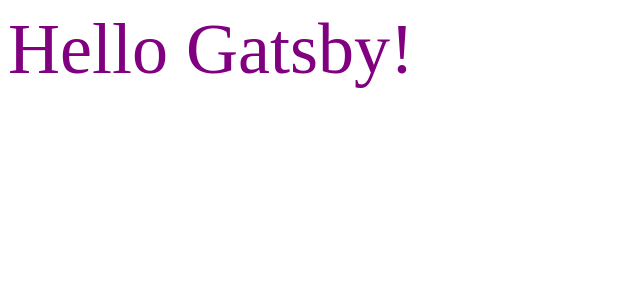
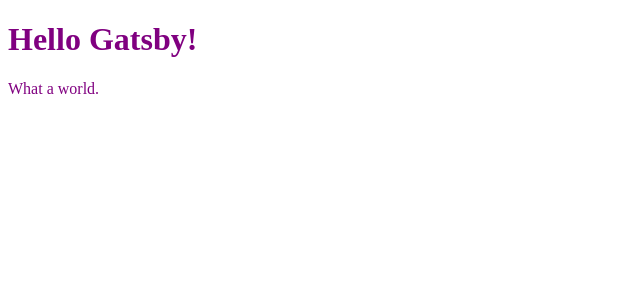
Before and after one commit to HDauven/gatsby-tutorial, a Gatsby app: page / in a window 1280 px wide. Shown: the top 300 px of the page, without its empty margins (0-640 px from the left). Built offline with nearby package versions, Linux system fonts and the light colour scheme.

Commit message:
Add a parapgraph below the title.

```diff
--- a/src/pages/index.js
+++ b/src/pages/index.js
@@ -1,5 +1,8 @@
 import React from "react";
 
 export default () => (
-  <div style={{ color: `purple`, fontSize: `72px` }}>Hello Gatsby!</div>
+  <div style={{ color: `purple` }}>
+    <h1>Hello Gatsby!</h1>
+    <p>What a world.</p>
+  </div>
 );
```
